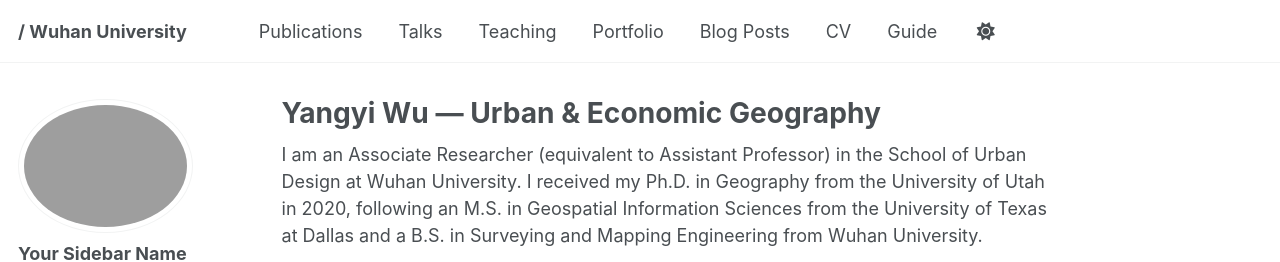
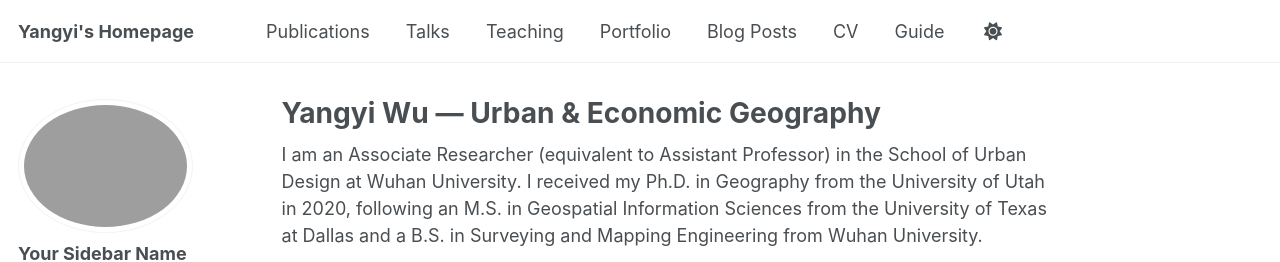
Before and after one commit to Yangyi-Wu/Yangyi-Wu.github.io, a Jekyll site: the page built from _pages/about.md, in a window 1280 px wide. Shown: the top 262 px of the page. Built offline with Jekyll 4.4.1, drawn with Linux system fonts in a browser that asks for light colours; some web fonts are replaced; a script that is not in the unit is left out.

Commit message:
Update _config.yml

```diff
--- a/_config.yml
+++ b/_config.yml
@@ -9,7 +9,7 @@
 # Basic Site Settings
 locale                   : "en-US"
 site_theme               : "default" # Currently available options are "default", "air"
-title                    : " / Wuhan University"
+title                    : "Yangyi's Homepage"
 title_separator          : "-"
 name                     : &name "Yangyi Wu (伍杨屹)"
 description              : &description "Assistant Professor, Wuhan University"
```
